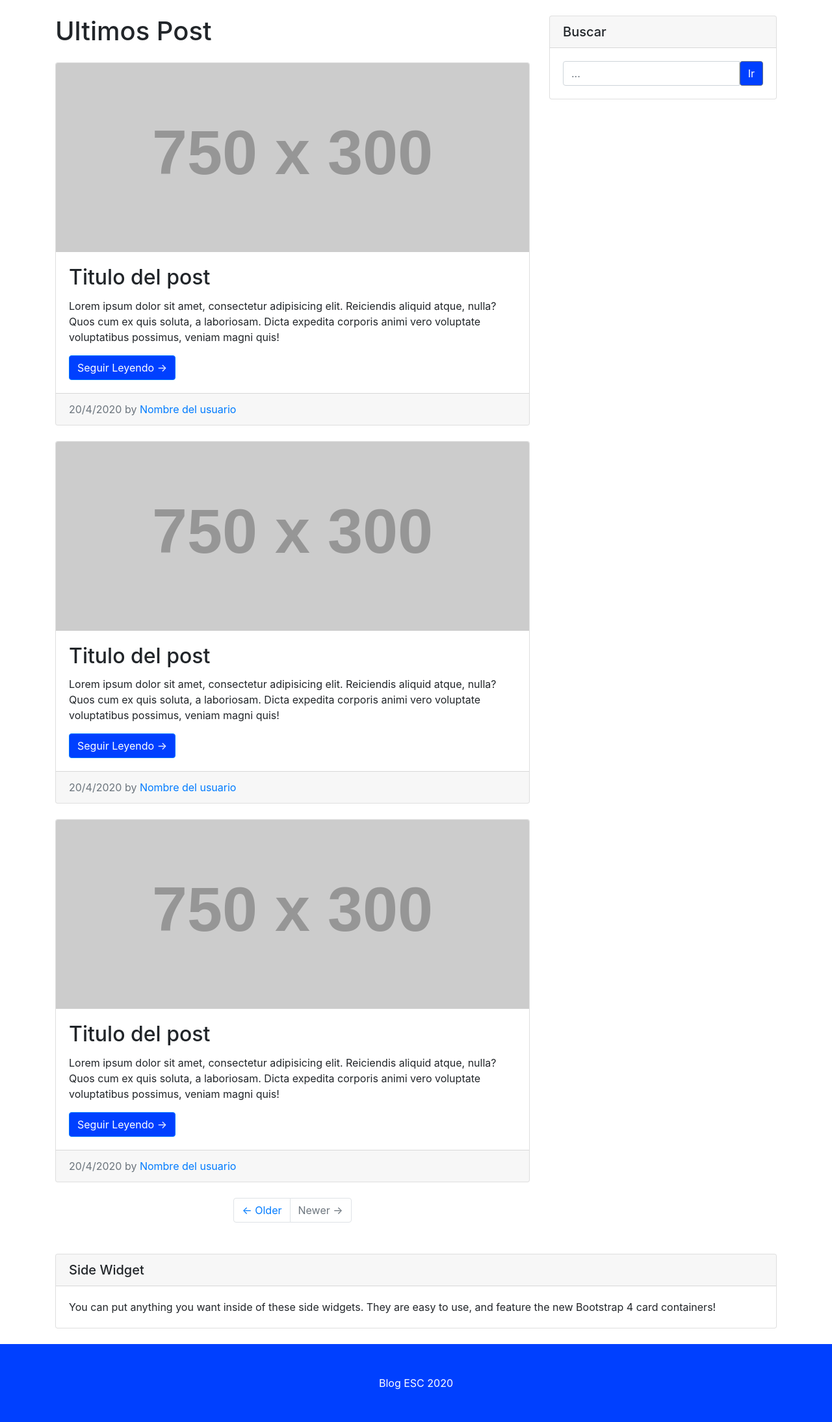
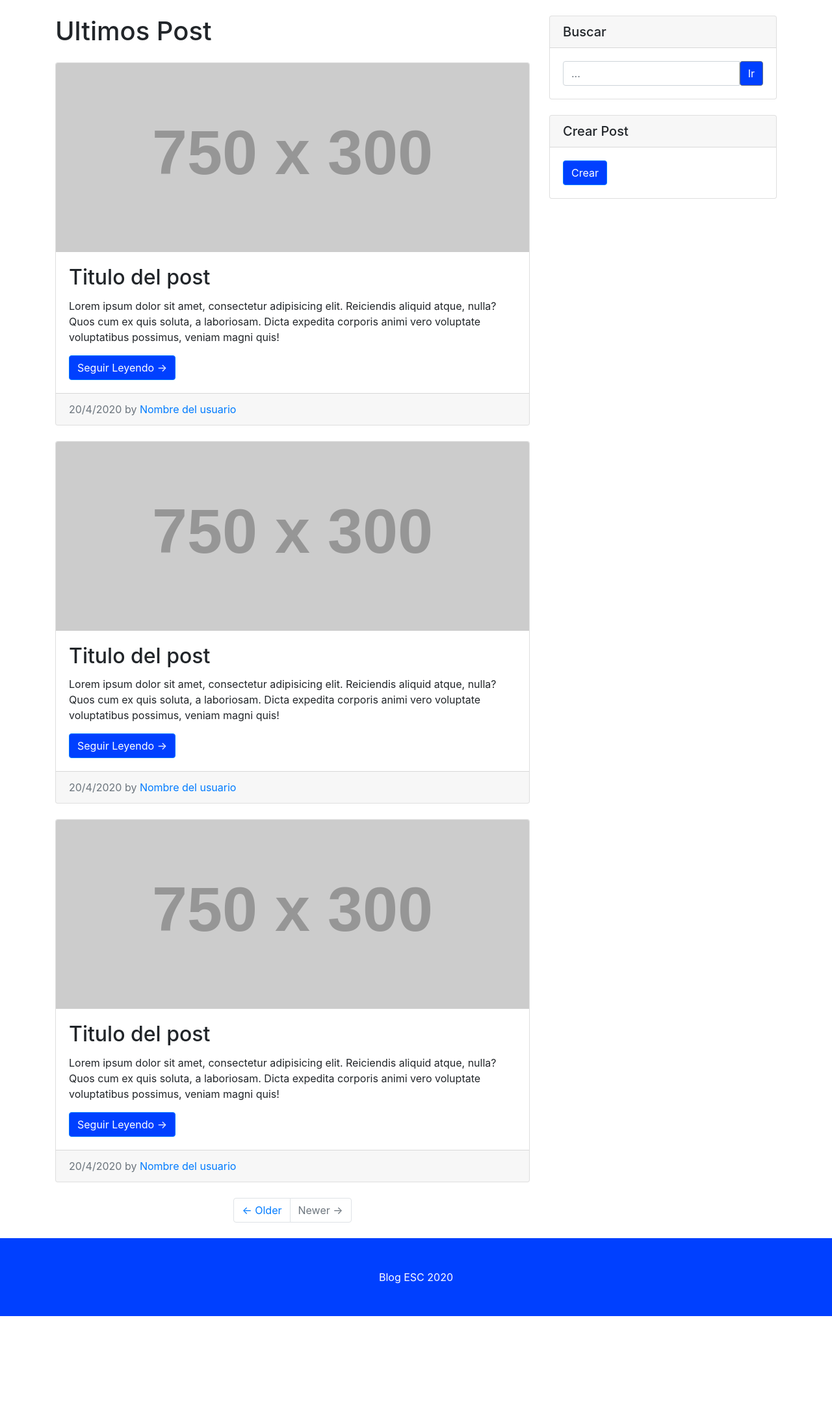
Before and after one commit to alfonsoopazom/Evaluacion-sistemas-computacionales, a PHP site: page /bloghome.php in a window 1280 px wide. Shown: the part 56-2245 px from the top of the page at 65% size. After the commit the page ends 2082 px from the top, so only its background shows below. Run offline with PHP 8.4, Linux system fonts and the light colour scheme; grey boxes labelled with a size stand in for pictures from a placeholder-image service; some libraries are stand-ins or nearby versions.

Commit message:
Cambios varios

```diff
--- a/blog-post.php
+++ b/blog-post.php
@@ -185,7 +185,8 @@
             </div>
           </div>
         </div>
-        <div class="card my-4">
+
+        <!-- <div class="card my-4">
           <h5 class="card-header">Crear Post</h5>
           <div class="card-body">
              <span class="input-group-btn">
@@ -193,7 +194,7 @@
               </span>
           </div>
         </div>
-      </div>
+      </div> -->
 
     </div>
     <!-- /.row -->
--- a/bloghome.php
+++ b/bloghome.php
@@ -97,7 +97,8 @@
             </a>
           </li>
           <li class="nav-item">
-            <a class="nav-link" href="#">Usuario</a>
+            <a class="nav-link" id ="usuario-id" href="#">Usuario</a>
+            <script>irausuario();</script>
           </li>
           <li class="nav-item">
            <a class="nav-link" href="#" id="volver">Salir
@@ -190,7 +191,6 @@
 
       <!-- Sidebar Widgets Column -->
       <div class="col-md-4">
-
         <!-- Search Widget -->
         <div class="card my-4">
           <h5 class="card-header">Buscar</h5>
@@ -198,31 +198,28 @@
             <div class="input-group">
               <input type="text" class="form-control" placeholder="...">
               <span class="input-group-btn">
-
                 <button class="btn btn-secondary" type="button" style="background-color: #0040FF;">Ir</button>
-
               </span>
             </div>
           </div>
         </div>
 
+        <div class="card my-4">
+          <h5 class="card-header">Crear Post</h5>
+          <div class="card-body">
+             <span class="input-group-btn">
+             <a class="btn btn-primary" href="post.php" style="background-color: #0040FF" role="button"> Crear</a>
+              </span>
+          </div>
+        </div>
       </div>
-
     </div>
 
-        <!-- Side Widget -->
-        <div class="card my-4">
-          <h5 class="card-header">Side Widget</h5>
-          <div class="card-body">
-            You can put anything you want inside of these side widgets. They are easy to use, and feature the new Bootstrap 4 card containers!
-          </div>
-        </div>
+
 
       </div>
-
     </div>
     <!-- /.row -->
-
   </div>
   <!-- /.container -->
 
--- a/js/funciones.js
+++ b/js/funciones.js
@@ -25,7 +25,6 @@ function irausuario(){
 
 function home(){
     var home;
-    const newLocal = 'volverhome';
     home= document.getElementById(newLocal);
     home.addEventListener('click',function(event){
         event.preventDefault();
--- a/post.php
+++ b/post.php
@@ -8,6 +8,7 @@
     <link href="http://netdna.bootstrapcdn.com/bootstrap/3.0.0/css/bootstrap.min.css" rel="stylesheet">
     <style type="text/css">
         .animated {
+
     		  -webkit-transition: height 0.2s;
 				  -moz-transition: height 0.2s;
 				  transition: height 0.2s;
```
Also changed, not shown: sql/tablas.sql (+10 -0 lines), 1 other file.
